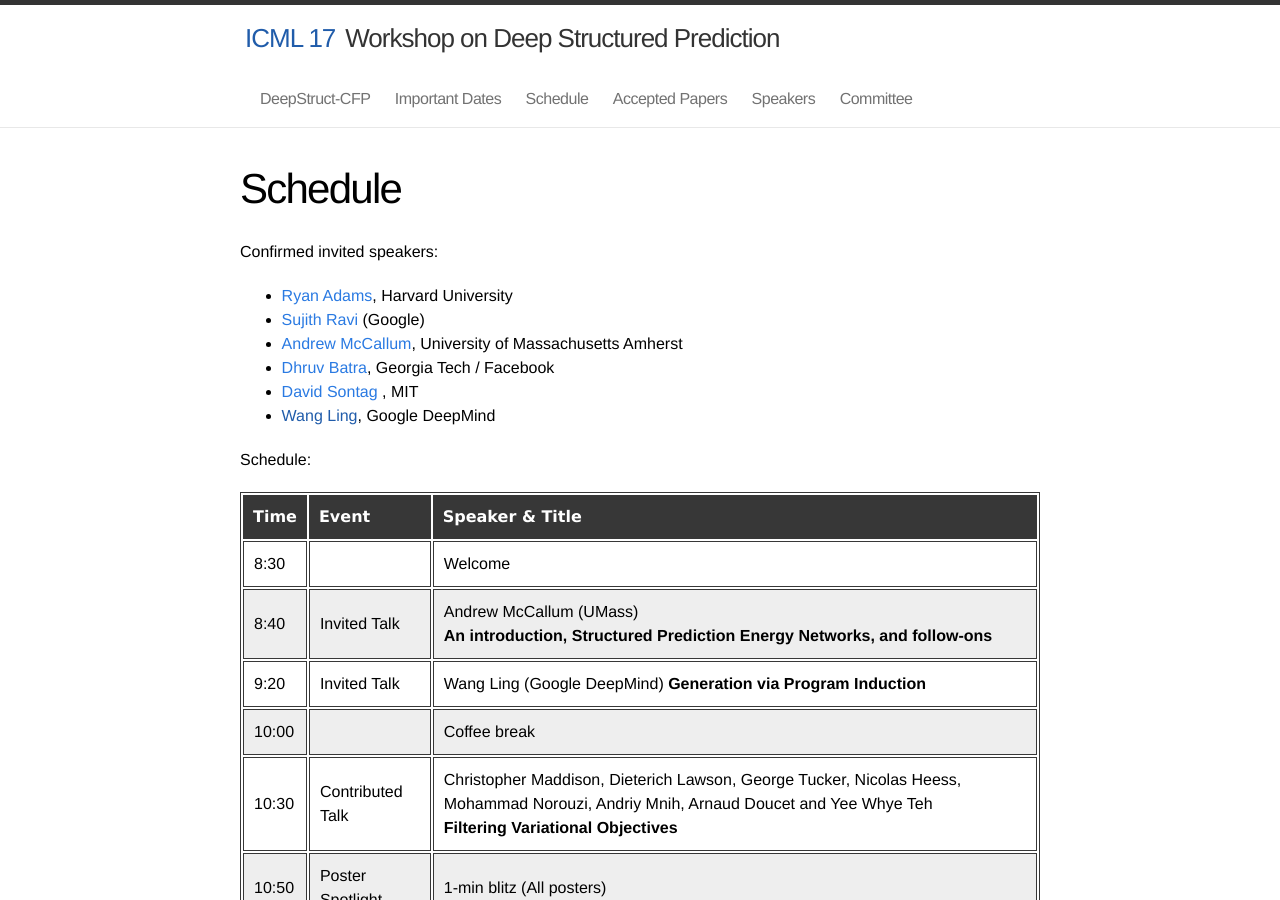
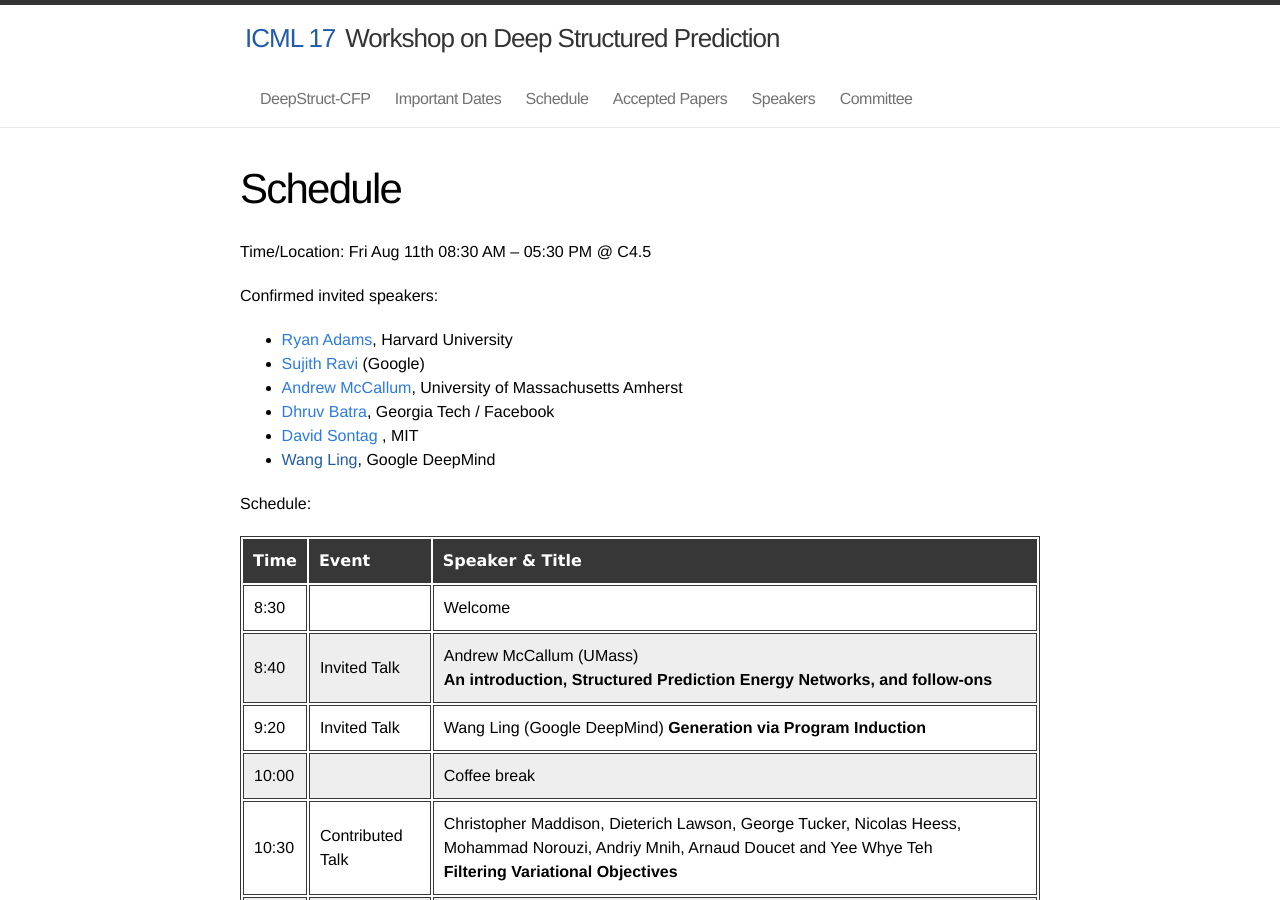
Before and after one commit to deepstruct/deepstruct.github.io, a Jekyll site: the page built from ICML17/3_schedule.md, in a window 1280 px wide and 900 px high. Built offline with Jekyll 4.4.1, drawn with Linux system fonts in a browser that asks for light colours.

Commit message:
Update 3_schedule.md

```diff
--- a/ICML17/3_schedule.md
+++ b/ICML17/3_schedule.md
@@ -4,6 +4,8 @@ title: Schedule
 permalink: /ICML17/schedule/
 name: 3
 ---
+Time/Location:  Fri Aug 11th 08:30 AM -- 05:30 PM @ C4.5
+
 Confirmed invited speakers:
 
 * [Ryan Adams](http://people.seas.harvard.edu/~rpa/), Harvard University
```
